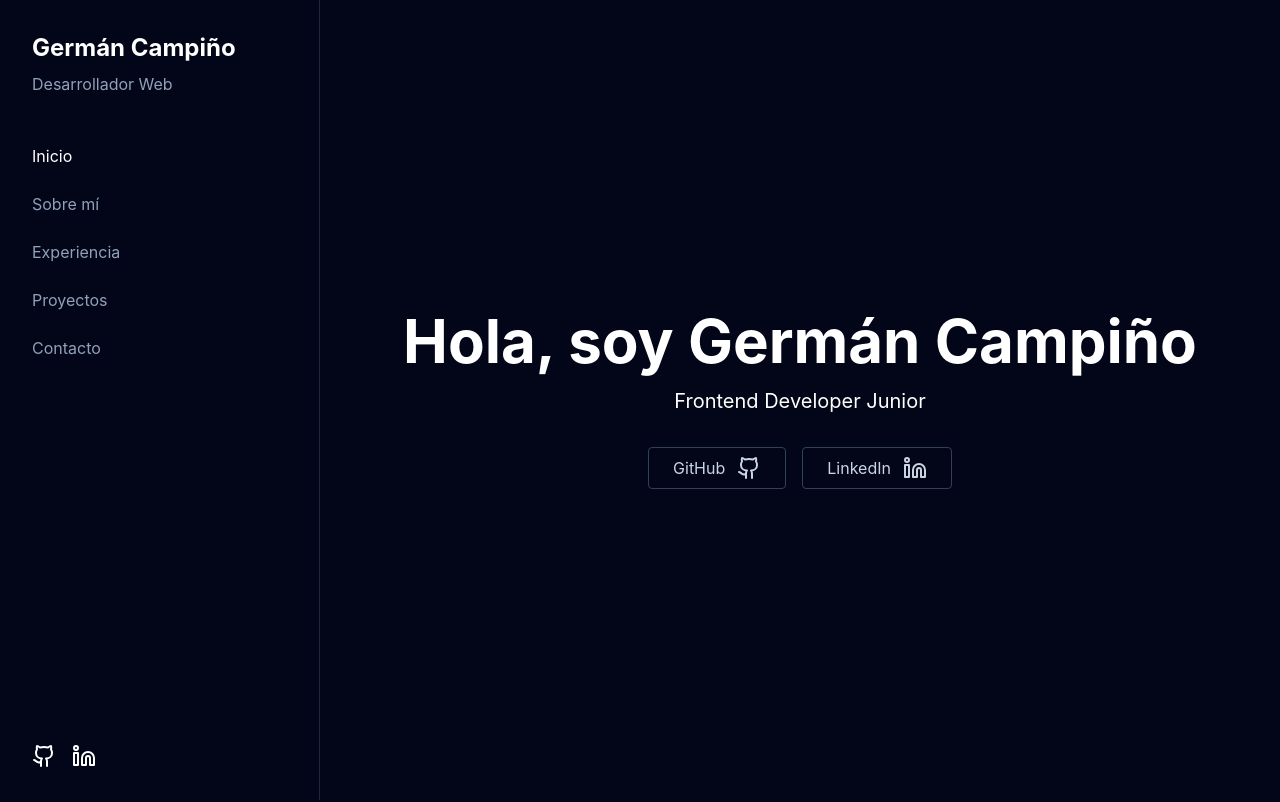
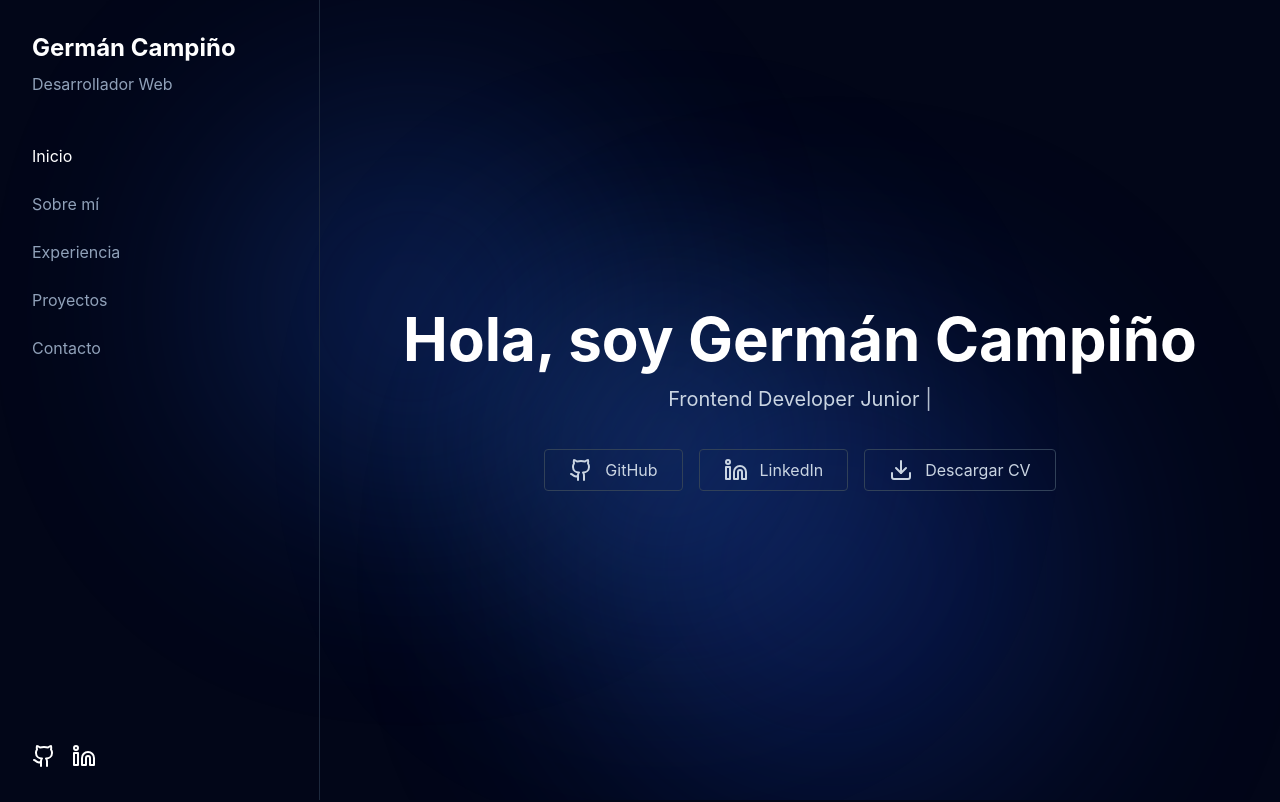
Before and after one commit to german17cl/Portfolio-german, a Vue app: page / in a window 1280 px wide. Shown: the top 802 px of the page. Built offline with nearby package versions, Linux system fonts and the light colour scheme; the HTML template or start-up script is replaced by a standard one.

Commit message:
Avances con la primera pagina del portfolio

```diff
--- /dev/null
+++ b/src/components/BackgroundBlobs.vue
@@ -0,0 +1,99 @@
+<template>
+    <div class="fixed inset-0 z-0 overflow-hidden pointer-events-none">
+
+        <div class="blob blob-1"></div>
+
+        <div class="blob blob-2"></div>
+
+        <div class="blob blob-3"></div>
+
+    </div>
+</template>
+
+<style scoped>
+.blob {
+    position: absolute;
+    border-radius: 9999px;
+    filter: blur(120px);
+    opacity: 0.25;
+}
+
+.blob-1 {
+    width: 400px;
+    height: 400px;
+    background: #2563eb;
+    top: 10%;
+    left: 5%;
+
+    animation: float1 18s ease-in-out infinite;
+}
+
+.blob-2 {
+    width: 500px;
+    height: 500px;
+    background: #1d4ed8;
+    top: 50%;
+    right: 5%;
+
+    animation: float2 24s ease-in-out infinite;
+}
+
+.blob-3 {
+    width: 350px;
+    height: 350px;
+    background: #3b82f6;
+    bottom: 5%;
+    left: 30%;
+
+    animation: float3 20s ease-in-out infinite;
+}
+@keyframes float1 {
+
+    0%,100% {
+        transform: translate(0,0) scale(1);
+    }
+
+    50% {
+        transform: translate(180px,80px) scale(1.15);
+    }
+    0% {
+        transform: translate(0, 0);
+    }
+
+    25% {
+        transform: translate(120px, 60px);
+    }
+
+    50% {
+        transform: translate(200px, -40px);
+    }
+
+    75% {
+        transform: translate(80px, -120px);
+    }
+
+    100% {
+        transform: translate(0, 0);
+    }
+}
+
+@keyframes float2 {
+    0%,100% {
+        transform: translate(0,0);
+    }
+
+    50% {
+        transform: translate(-250px, -150px);
+    }
+}
+
+@keyframes float3 {
+    0%,100% {
+        transform: translate(0,0);
+    }
+
+    50% {
+        transform: translate(150px, -200px);
+    }
+}
+</style>
--- a/src/components/Hero.vue
+++ b/src/components/Hero.vue
@@ -1,28 +1,77 @@
-<script setup>import {
-    Menu,
-    X,
+<script setup>
+import { ref, onMounted } from 'vue'
+import {
     Github,
-    Linkedin
+    Linkedin,
+    Download
 } from 'lucide-vue-next'
+
+const isVisible = ref(false)
+
+const fullText = 'Frontend Developer Junior'
+const typedText = ref('')
+
+onMounted(() => {
+    setTimeout(() => {
+        isVisible.value = true
+    }, 100)
+
+    let index = 0
+
+    const typing = setInterval(() => {
+        if (index < fullText.length) {
+            typedText.value += fullText[index]
+            index++
+        } else {
+            clearInterval(typing)
+        }
+    }, 80)
+})
+
+onMounted(() => {
+    setTimeout(() => {
+        isVisible.value = true
+    }, 100)
+})
+
+
 </script>
 <template>
-    <section class="min-h-screen flex flex-col justify-center items-center text-center" id="home">
+    <section
+        id="home"
+        :class="[
+            'min-h-screen flex flex-col justify-center items-center text-center transition-all duration-1000',
+            isVisible
+                ? 'opacity-100 translate-y-0'
+                : 'opacity-0 translate-y-8'
+        ]"
+    >
         <h1 class="text-6xl font-bold">
             Hola, soy Germán Campiño
         </h1>
 
-        <p class="text-xl mt-4">
-            Frontend Developer Junior
+        <p class="text-xl mt-4 h-8 text-slate-300">
+            {{ typedText }}
+            <span class="animate-pulse">|</span>
         </p>
 
-        <div class="flex gap-4 mt-8">
+        <div  class="
+                flex
+                flex-col
+                sm:flex-row
+                gap-4
+                mt-8
+            "
+        >
             <a href="https://github.com/german17cl" target="_blank" class="px-6 py-2 flex gap-3 items-center border border-slate-700 rounded
                 text-slate-300
                 hover:text-white hover:border-slate-400
                 transition-all duration-200
                 hover:-translate-y-0.5">
+
+                <Github />
                 GitHub
-                <Github />
+
             </a>
 
             <a href="https://linkedin.com/in/germancampdev" target="_blank" class="px-6 py-2 flex gap-3 items-center border border-slate-700 rounded
@@ -30,8 +79,24 @@
                 hover:text-white hover:border-slate-400
                 transition-all duration-200
                 hover:-translate-y-0.5">
+                <Linkedin />
                 LinkedIn
-                <Linkedin />
+
+            </a>
+
+            <a href="/cv-german-campino.pdf"
+                download
+                class="px-6 py-2 flex gap-3 items-center border border-slate-700 rounded
+                    text-slate-300
+                    hover:text-white hover:border-slate-400
+                    transition-all duration-200
+                    hover:-translate-y-0.5"
+            >
+
+                <Download />
+
+                Descargar CV
+
             </a>
         </div>
     </section>
--- a/src/layouts/MainLayout.vue
+++ b/src/layouts/MainLayout.vue
@@ -1,20 +1,20 @@
 <template>
     <div class="min-h-screen flex bg-slate-950 text-white">
+
+        <BackgroundBlobs />
+
         <Sidebar />
 
         <main
-            class="
-                flex-1
-                overflow-y-auto
-                pt-16
-                lg:pt-0
-            "
+            class="flex-1 overflow-y-auto pt-16 lg:pt-0"
         >
             <slot />
         </main>
+
     </div>
 </template>
 
 <script setup>
 import Sidebar from '../components/Sidebar.vue'
+import BackgroundBlobs from '../components/BackgroundBlobs.vue'
 </script>
```
Also changed, not shown: 1 other file (tests, documents, lock files or other folders).
